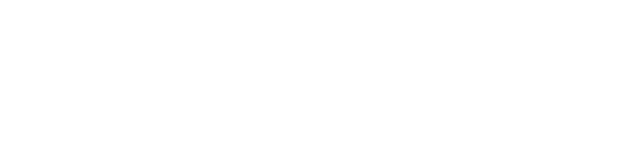
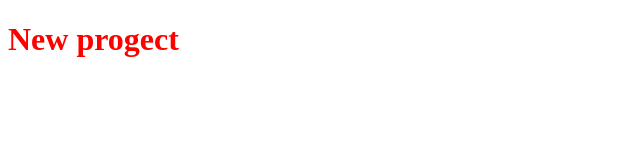
Before and after one commit to Rustamadron/StartHub, a plain HTML site: page index.html in a window 1280 px wide. Shown: the whole page, without its empty margins (0-640 px from the left). Drawn offline with Linux system fonts and the light colour scheme.

Commit message:
Создан style.css

```diff
--- a/index.html
+++ b/index.html
@@ -3,8 +3,9 @@
   <head>
     <meta charset="utf-8">
     <title>Start Hub</title>
+<link rel="stylesheet" href="style.css">
   </head>
   <body>
-
+    <h1>New progect</h1>
   </body>
 </html>
--- /dev/null
+++ b/style.css
@@ -0,0 +1,4 @@
+h1 {
+  color: red;
+
+}
```
